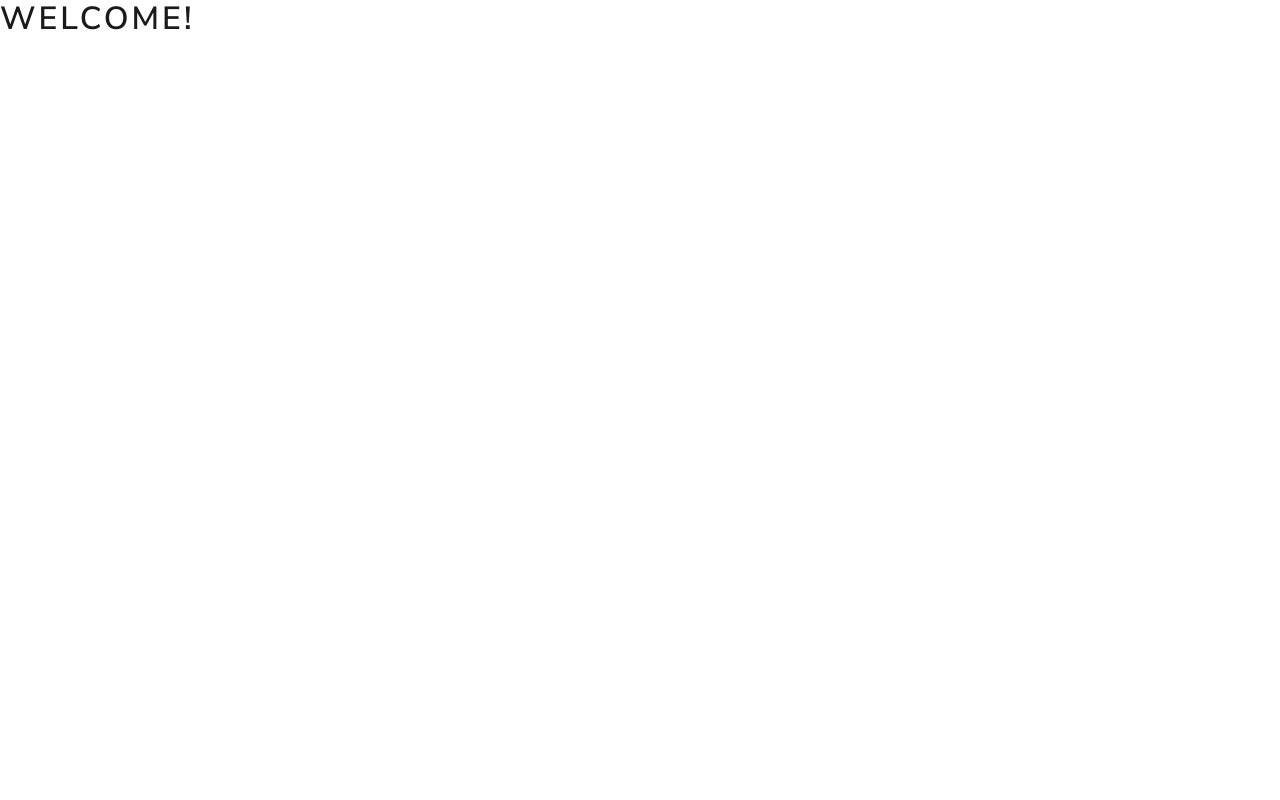
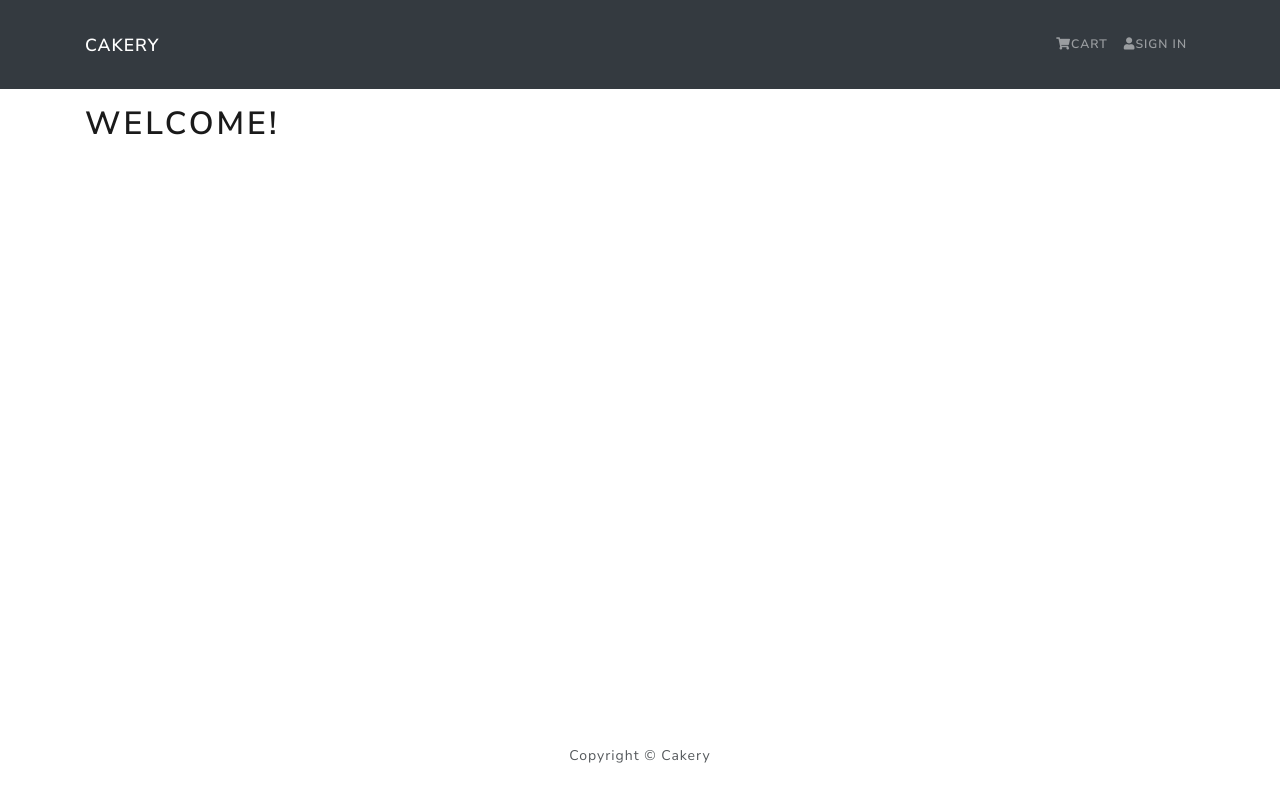
Before and after one commit to ChrisKirbyDev/Cakery, a React (Create React App) app in the folder frontend/: page / in a window 1280 px wide. Built offline with nearby package versions, Linux system fonts and the light colour scheme.

Commit message:
import and add containers and class styling

```diff
--- a/frontend/src/App.js
+++ b/frontend/src/App.js
@@ -1,11 +1,20 @@
-import React from 'react';
+import React from "react";
+import { Container } from "react-bootstrap";
+import Header from "./components/Header";
+import Footer from "./components/Footer";
 
 const App = () => {
   return (
     <>
-      <h1>Welcome!</h1>
+      <Header />
+      <main className="py-3">
+        <Container>
+          <h1>Welcome!</h1>
+        </Container>
+      </main>
+      <Footer />
     </>
   );
-}
+};
 
 export default App;
--- /dev/null
+++ b/frontend/src/components/Footer.js
@@ -0,0 +1,16 @@
+import React from "react";
+import { Container, Row, Col } from "react-bootstrap";
+
+const Footer = () => {
+  return (
+    <footer>
+      <Container>
+        <Row>
+          <Col className="text-center py-3">Copyright &copy; Cakery</Col>
+        </Row>
+      </Container>
+    </footer>
+  );
+};
+
+export default Footer;
```
